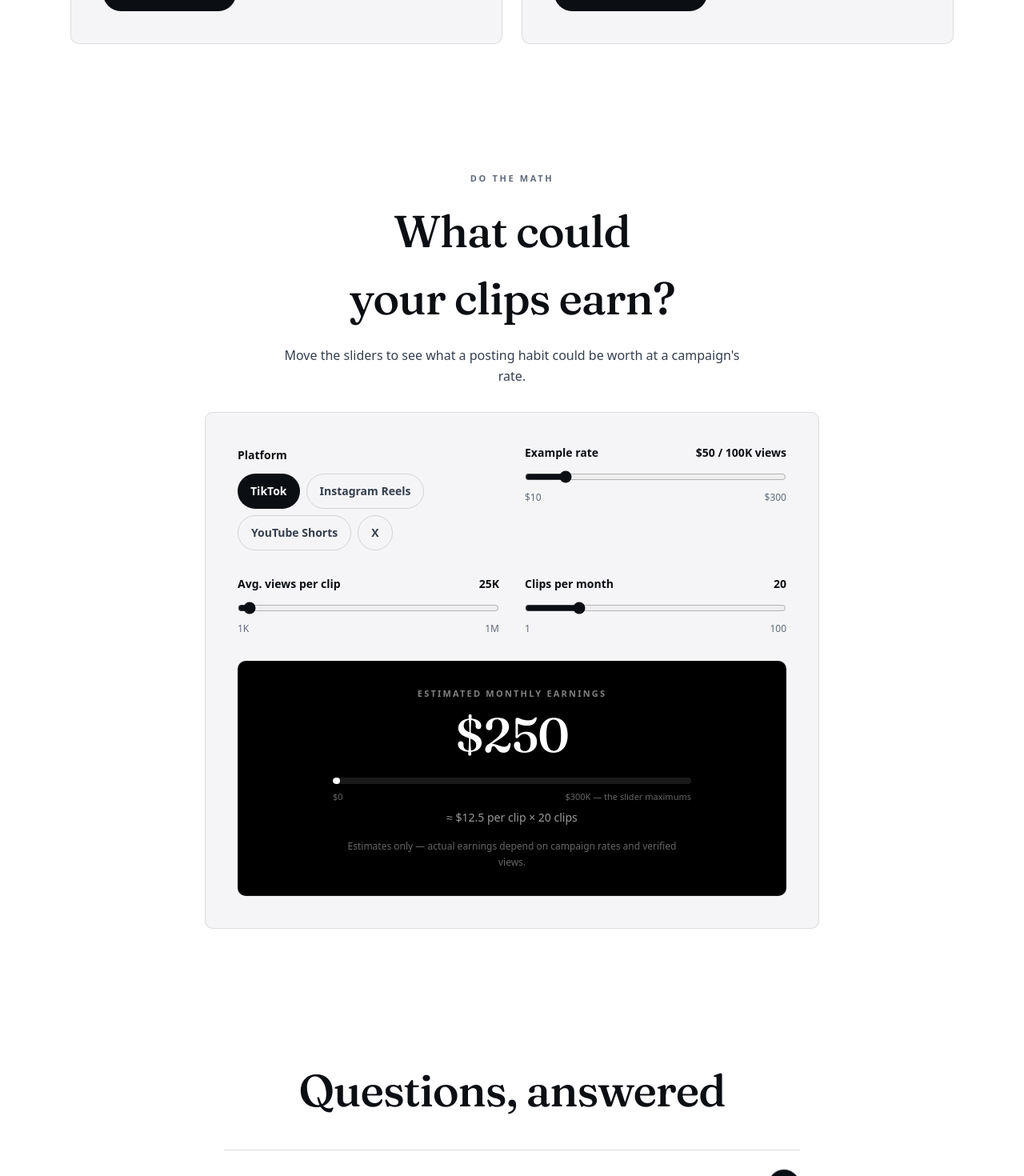
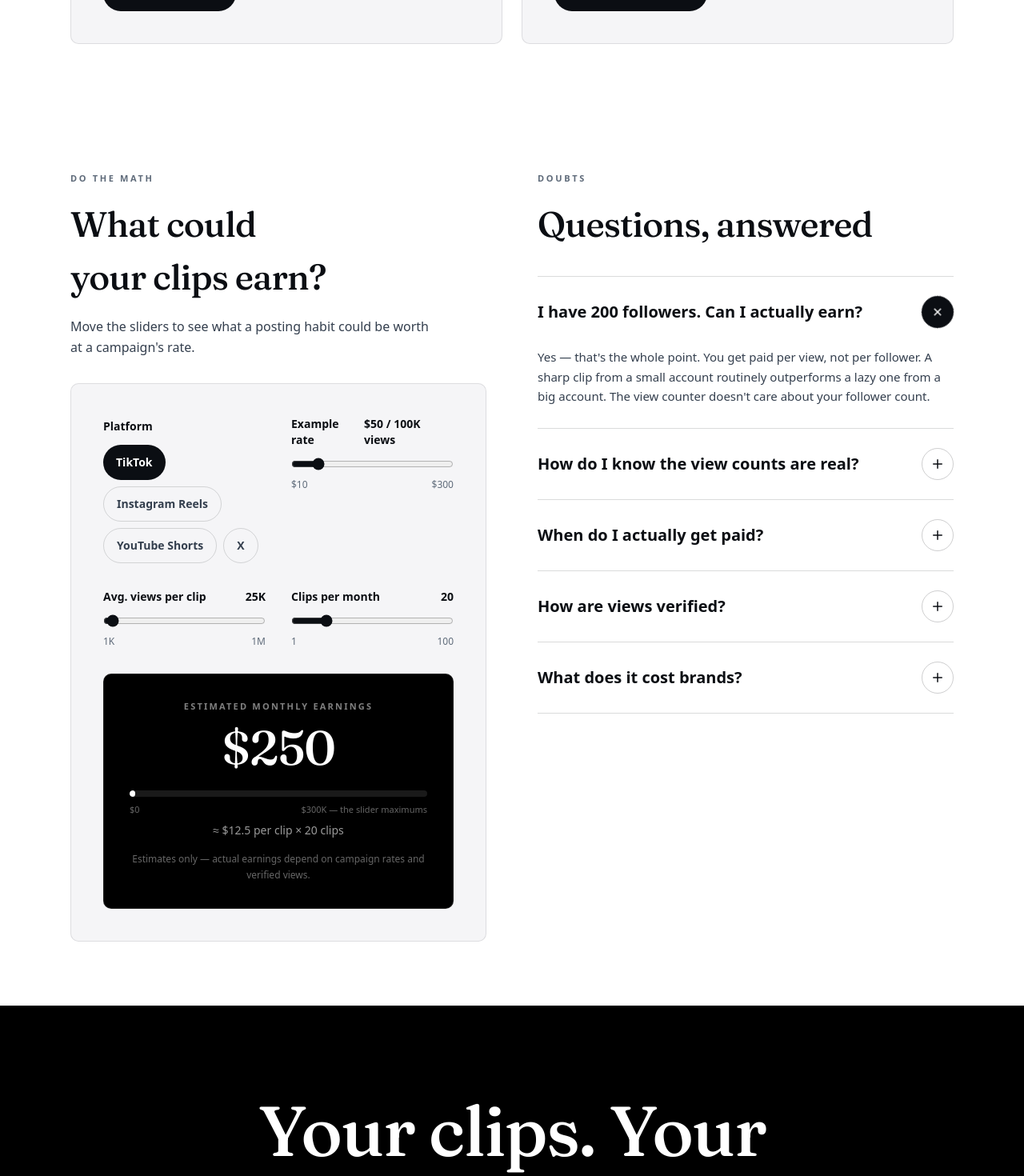
Before and after one commit to Chachi420/clipforge, a Next.js app: page / in a window 1280 px wide. Shown: the part 3060-4530 px from the top of the page at 80% size. Built offline with nearby package versions, Linux system fonts and the light colour scheme; a web font is replaced by a local one.

Commit message:
Homepage: calculator + FAQ side by side on desktop

```diff
--- a/app/page.tsx
+++ b/app/page.tsx
@@ -1,14 +1,12 @@
 import type { Metadata } from "next";
 import MarketingNav from "@/components/MarketingNav";
 import { MarketingFooter } from "@/components/marketing";
-import { Reveal } from "@/components/motion";
-import { EarningsCalculator } from "@/app/clip/calculator";
 import {
   HomeHero,
   HomeHowItWorks,
   HomeMoneyMath,
   HomeTwoPaths,
-  HomeFaq,
+  HomeCalculatorFaq,
   HomeFinalCta,
 } from "@/components/home-sections";
 
@@ -33,29 +31,7 @@ export default function Landing() {
         <HomeHowItWorks />
         <HomeMoneyMath />
         <HomeTwoPaths />
-
-        <section aria-labelledby="calculator" className="mx-auto max-w-6xl px-6 py-10 md:py-20">
-          <Reveal as="p" className="micro-label text-center">
-            Do the math
-          </Reveal>
-          <Reveal
-            as="h2"
-            delay={80}
-            id="calculator"
-            className="display mx-auto mt-4 max-w-2xl text-center text-[clamp(2rem,5vw,3.5rem)]"
-          >
-            What could your clips earn?
-          </Reveal>
-          <Reveal as="p" delay={140} className="mx-auto mt-4 max-w-xl text-center leading-relaxed text-ink-soft">
-            Move the sliders to see what a posting habit could be worth at a
-            campaign&apos;s rate.
-          </Reveal>
-          <Reveal delay={200} className="mt-8">
-            <EarningsCalculator />
-          </Reveal>
-        </section>
-
-        <HomeFaq />
+        <HomeCalculatorFaq />
         <HomeFinalCta />
       </main>
       <MarketingFooter />
--- a/components/home-sections.tsx
+++ b/components/home-sections.tsx
@@ -3,6 +3,7 @@ import { ArrowRight, Check } from "lucide-react";
 import { Faq } from "@/components/marketing";
 import { CountUp, Reveal } from "@/components/motion";
 import { MoneyFlowDiagram } from "@/components/infographics";
+import { EarningsCalculator } from "@/app/clip/calculator";
 
 /* ------------------------------------------------------------------ */
 /* Hero (brief §10.2) — white. Kicker, massive H1, one-line subline,    */
@@ -266,15 +267,47 @@ const FAQ_ITEMS = [
   },
 ];
 
-export function HomeFaq() {
+/* ------------------------------------------------------------------ */
+/* Calculator + FAQ (brief §10.6/10.7) — side by side on desktop:      */
+/* the interactive math next to the doubts it resolves. Stacked on     */
+/* mobile, calculator first.                                           */
+/* ------------------------------------------------------------------ */
+export function HomeCalculatorFaq() {
   return (
-    <section aria-labelledby="faq" className="mx-auto max-w-3xl px-6 py-10 md:py-20">
-      <Reveal as="h2" id="faq" className="display text-center text-[clamp(2rem,5vw,3.5rem)]">
-        Questions, answered
-      </Reveal>
-      <Reveal delay={100} className="mt-8">
-        <Faq items={FAQ_ITEMS} />
-      </Reveal>
+    <section aria-labelledby="calculator" className="mx-auto max-w-6xl px-6 py-10 md:py-20">
+      <div className="grid gap-12 md:grid-cols-2 md:gap-10 lg:gap-16">
+        <div>
+          <Reveal as="p" className="micro-label">
+            Do the math
+          </Reveal>
+          <Reveal
+            as="h2"
+            delay={80}
+            id="calculator"
+            className="display mt-4 text-[clamp(1.75rem,4vw,2.75rem)]"
+          >
+            What could your clips earn?
+          </Reveal>
+          <Reveal as="p" delay={140} className="mt-4 max-w-md leading-relaxed text-ink-soft">
+            Move the sliders to see what a posting habit could be worth at a
+            campaign&apos;s rate.
+          </Reveal>
+          <Reveal delay={200} className="mt-8">
+            <EarningsCalculator />
+          </Reveal>
+        </div>
+        <div>
+          <Reveal as="p" className="micro-label">
+            Doubts
+          </Reveal>
+          <Reveal as="h2" delay={80} className="display mt-4 text-[clamp(1.75rem,4vw,2.75rem)]">
+            Questions, answered
+          </Reveal>
+          <Reveal delay={140} className="mt-8">
+            <Faq items={FAQ_ITEMS} />
+          </Reveal>
+        </div>
+      </div>
     </section>
   );
 }
```
